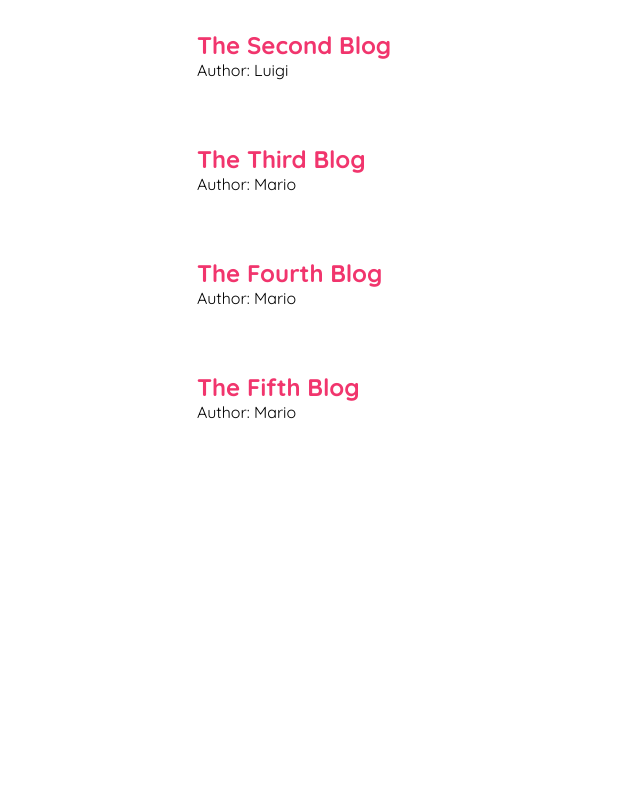
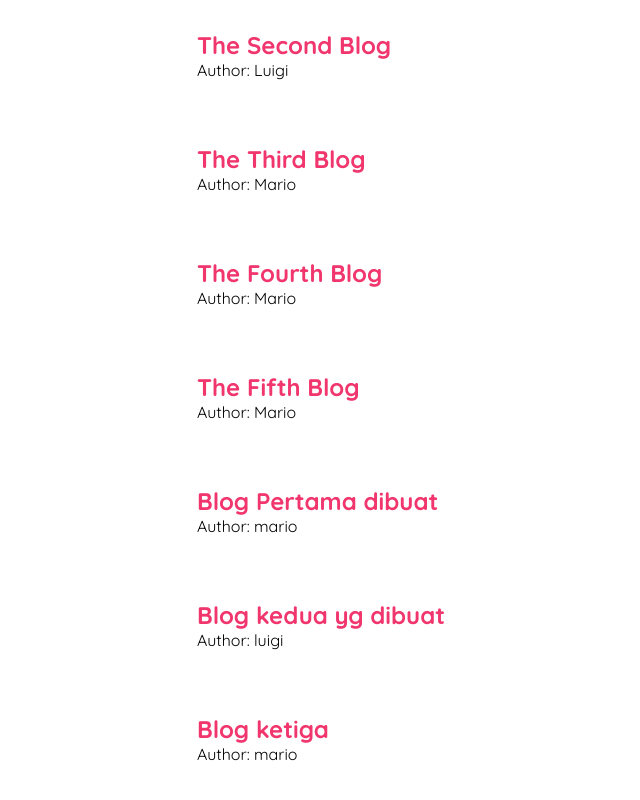
Before and after one commit to fauzanpr/react-blogapp, a React (Create React App) app: page / in a window 1280 px wide. Shown: the part 342-1142 px from the top of the page, without its empty margins (123-763 px from the left). Before the commit the page ends 812 px from the top, so only its background shows below. Built offline with nearby package versions, Linux system fonts and the light colour scheme; data requests are answered from the project's data file.

Commit message:
feat: add new post feature

```diff
--- a/data/db.json
+++ b/data/db.json
@@ -29,6 +29,24 @@
       "body": "lorem ipsum sir amet dolor",
       "author": "Mario",
       "id": 5
+    },
+    {
+      "title": "Blog Pertama dibuat",
+      "body": "hello world this is my first post yo",
+      "author": "mario",
+      "id": 6
+    },
+    {
+      "title": "Blog kedua yg dibuat",
+      "body": "Ini adalah blog kedua yang dibuat menggunakan fitur dalam aplikasi",
+      "author": "luigi",
+      "id": 7
+    },
+    {
+      "title": "Blog ketiga",
+      "body": "Ini adalah blog ketiga ygy",
+      "author": "mario",
+      "id": 8
     }
   ]
 }
--- a/src/Components/Form.js
+++ b/src/Components/Form.js
@@ -4,6 +4,22 @@ const Form = () => {
   const [title, setTitle] = useState("");
   const [body, setBody] = useState("");
   const [author, setAuthor] = useState("mario");
+  const [isPending, setIsPending] = useState(false);
+  const submitHandler = (e) => {
+    e.preventDefault();
+    setIsPending(true);
+    const blog = { title, body, author };
+    fetch("http://localhost:8000/blogs", {
+      method: "POST",
+      headers: {
+        "Content-type": "application/json",
+      },
+      body: JSON.stringify(blog),
+    }).then(() => {
+      console.log("data is sent to the server");
+      setIsPending(false);
+    });
+  };
   return (
     <form action="">
       <label className="form__title">Blog Title</label>
@@ -12,7 +28,7 @@ const Form = () => {
         id="blog-title"
         value={title}
         onChange={(e) => setTitle(e.target.value)}
-        className='form__input'
+        className="form__input"
       />
       <label className="form__title">Blog Body</label>
       <textarea
@@ -21,19 +37,35 @@ const Form = () => {
         cols={30}
         value={body}
         onChange={(e) => setBody(e.target.value)}
-        className='form__input tr'
+        className="form__input tr"
       ></textarea>
       <select
         name=""
         id=""
         value={author}
         onChange={(e) => setAuthor(e.target.value)}
-        className={'form__input slct'}
+        className={"form__input slct"}
       >
         <option value="mario">Mario</option>
         <option value="luigi">Luigi</option>
       </select>
-      <input type="button" value={'submit'} className="btn-form" />
+      {!isPending && (
+        <input
+          type="submit"
+          value={"submit"}
+          className="btn-form"
+          onClick={submitHandler}
+        />
+      )}
+      {isPending && (
+        <input
+          type="submit"
+          value={"Submitting..."}
+          className="btn-form"
+          onClick={submitHandler}
+          disabled
+        />
+      )}
     </form>
   );
 };
--- a/src/Hooks/useFetch.js
+++ b/src/Hooks/useFetch.js
@@ -23,7 +23,7 @@ const useFetch = (url) => {
           setLoading(false);
         });
     }, 1000);
-  }, []);
+  }, [url]);
   return { data, isLoading, error };
 };
 
```
Lines whose indentation alone changed are shown as unchanged.
